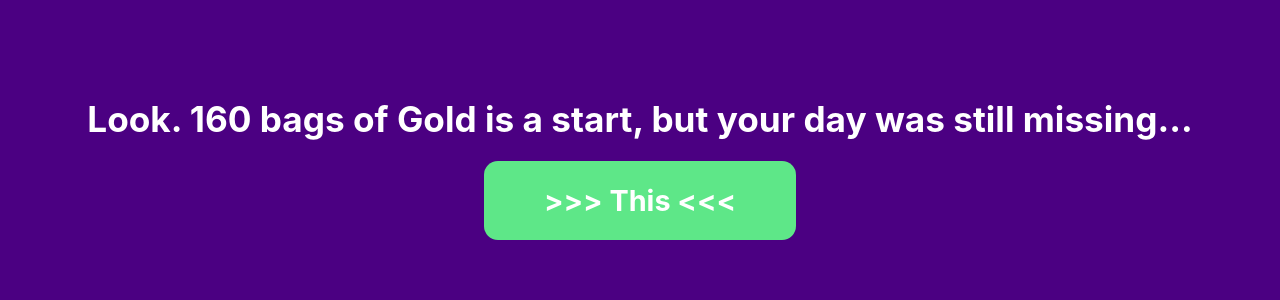
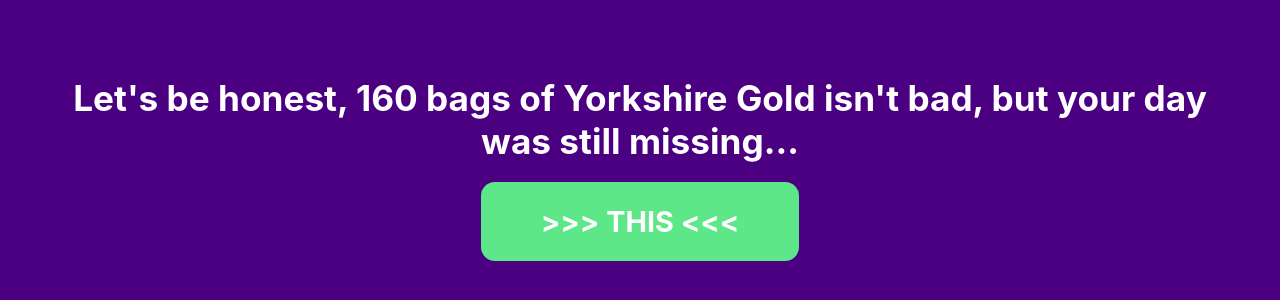
Before and after one commit to davidbelldb/happybirthday, a plain HTML site: page index.html in a window 1280 px wide. Shown: the part 204-504 px from the top of the page. Drawn offline with Linux system fonts and the light colour scheme.

Commit message:
Update index.html

```diff
--- a/index.html
+++ b/index.html
@@ -146,9 +146,9 @@
     </div>
 
     <div id="mainCard" class="card">
-        <div id="introText" class="headline">Look. 160 bags of Gold is a start, but your day was still missing...</div>
-        <button id="playBtn"> >>> This <<< </button>
-        <div id="status" class="status">But you deserve it. Along with some of those tasty biscuits, of course.</div>
+        <div id="introText" class="headline">Let's be honest, 160 bags of Yorkshire Gold isn't bad, but your day was still missing...</div>
+        <button id="playBtn"> >>> THIS <<< </button>
+        <div id="status" class="status">But look, you deserve it. Along with a box of those tasty biscuits.</div>
     </div>
 
     <div id="bottomPond" class="duck-walker">
```
